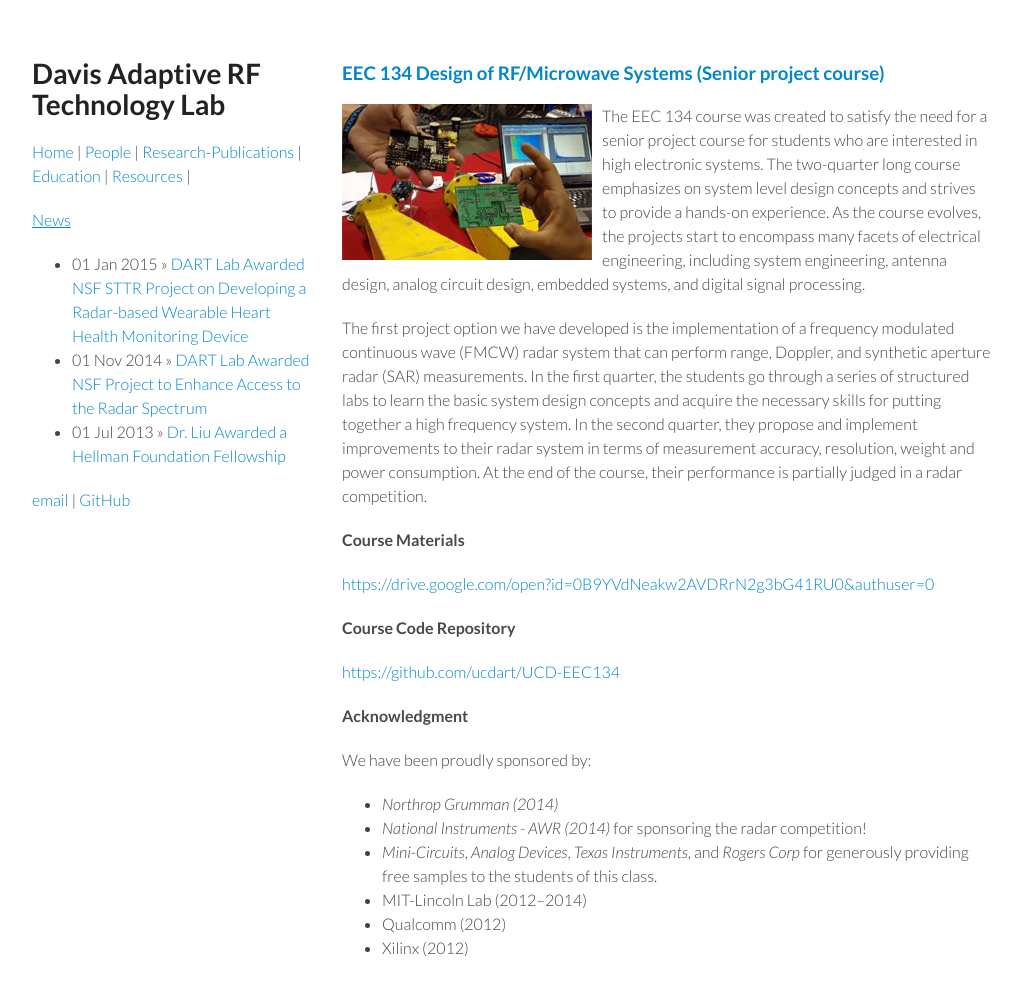
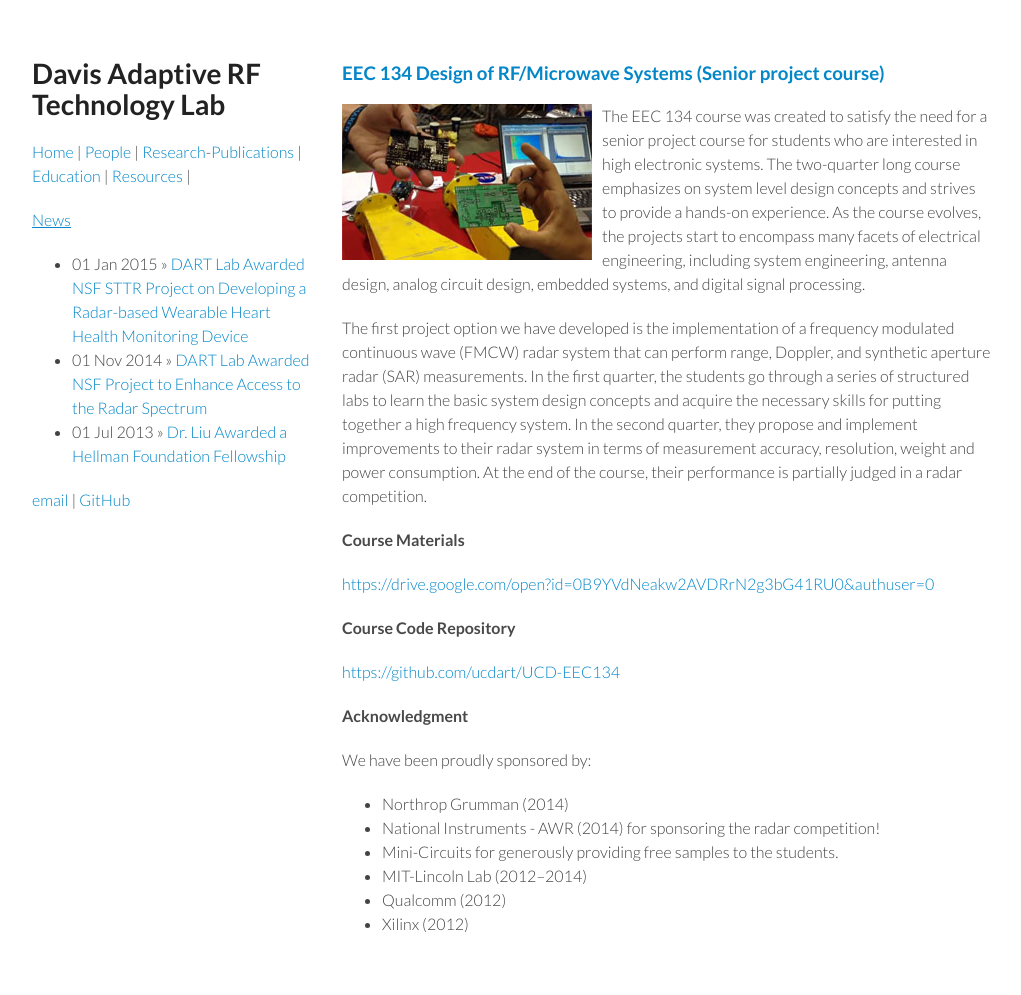
Before and after one commit to ucdart/ucdart.github.io, a Jekyll site: the page built from education/eec134.md, in a window 1280 px wide and 1030 px high. Shown: the top 995 px of the window, without its empty margins (128-1149 px from the left). Built offline with Jekyll 4.4.1, drawn with Linux system fonts in a browser that asks for light colours.

Commit message:
Update eec134.md

```diff
--- a/education/eec134.md
+++ b/education/eec134.md
@@ -17,9 +17,9 @@ published: true
 #### Acknowledgment
 We have been proudly sponsored by:
 
-- *Northrop Grumman (2014)*
-- *National Instruments - AWR (2014)* for sponsoring the radar competition!
-- *Mini-Circuits*, *Analog Devices*, *Texas Instruments*, and *Rogers Corp* for generously providing free samples to the students of this class.
+- Northrop Grumman (2014)
+- National Instruments - AWR (2014) for sponsoring the radar competition!
+- Mini-Circuits for generously providing free samples to the students.
 - MIT-Lincoln Lab (2012--2014)
 - Qualcomm (2012)
 - Xilinx (2012)
```
